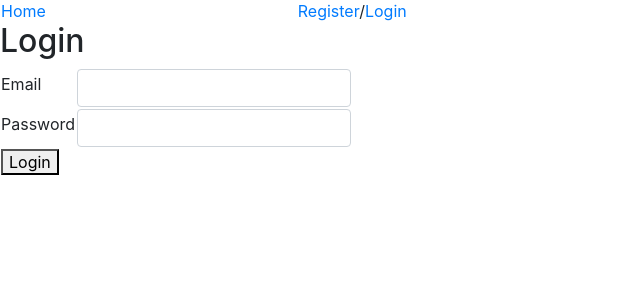
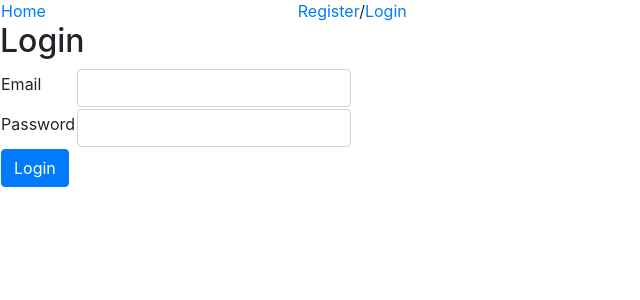
Before and after one commit to Minu-S/angular-formtask, an Angular app: page /login in a window 1280 px wide. Shown: the top 300 px of the page, without its empty margins (0-640 px from the left). Built offline with nearby package versions, Linux system fonts and the light colour scheme.

Commit message:
3 files modified

```diff
--- a/src/app/login-form/login-form.component.html
+++ b/src/app/login-form/login-form.component.html
@@ -16,7 +16,7 @@
       </td>
     </tr>
     <tr>
-      <td><button>Login</button></td>
+      <td><button class = "btn btn-primary">Login</button></td>
     </tr>
   </table>
 </form>
--- a/src/app/register-form/register-form.component.html
+++ b/src/app/register-form/register-form.component.html
@@ -31,7 +31,7 @@
       </td>
     </tr>
     <tr>
-      <td><button>Submit</button></td>
+      <td><button class = "btn btn-primary">Submit</button></td>
     </tr>
   </table>
 </form>
```
Also changed, not shown: package.json (+13 -12 lines).
